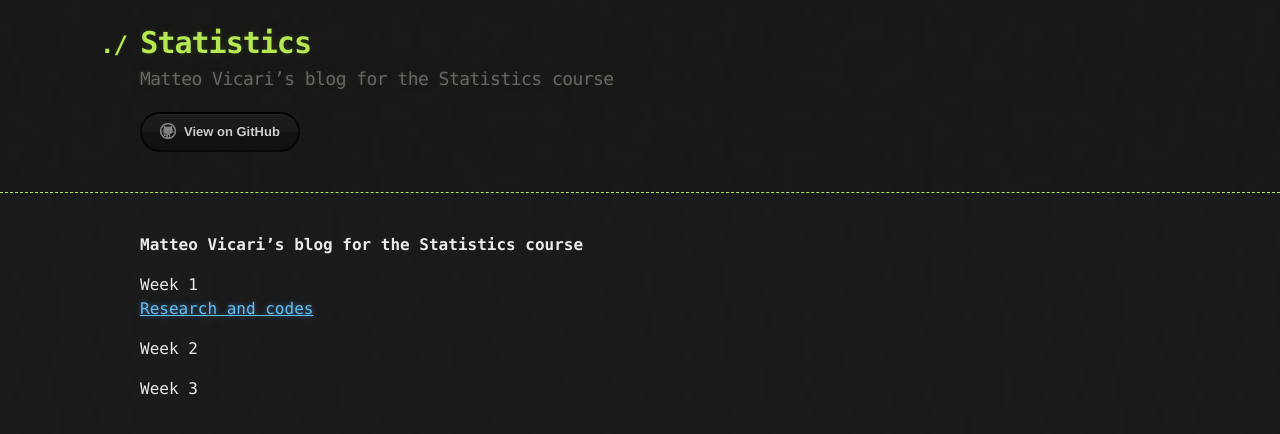
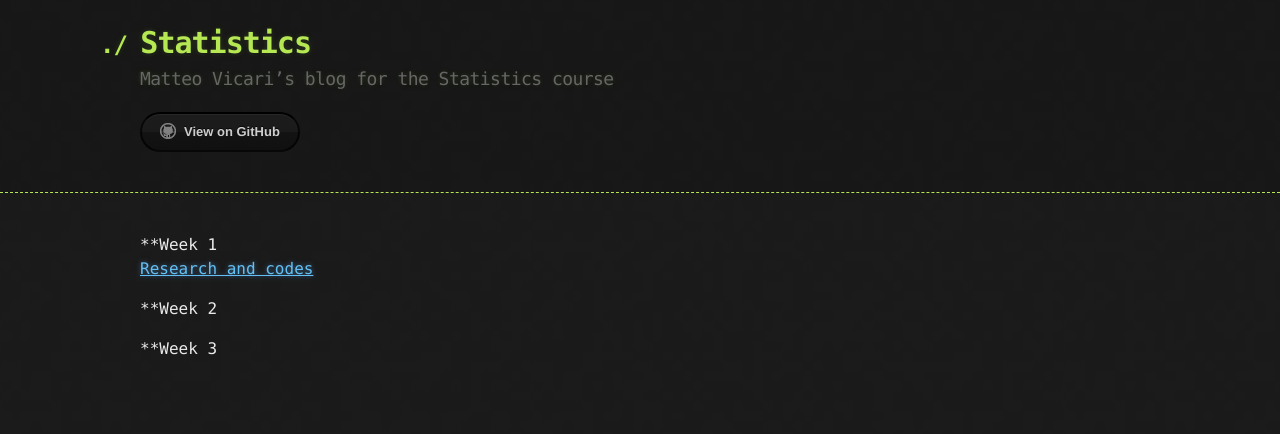
Before and after one commit to Videars/Statistics, a Jekyll site: the page built from index.md, in a window 1280 px wide. Shown: the top 434 px of the page. Built offline with Jekyll 4.4.1, drawn with Linux system fonts in a browser that asks for light colours; our own code applies the rules of GitHub Pages for plain Markdown files.

Commit message:
Update index.md

```diff
--- a/index.md
+++ b/index.md
@@ -1,9 +1,7 @@
-**Matteo Vicari's blog for the Statistics course**
-
-Week 1\
+**Week 1\
 [Research and codes](https://github.com/Videars/Statistics/blob/main/Week1/Research.md)
 
-Week 2
+**Week 2
 
 
-Week 3
+**Week 3
```
